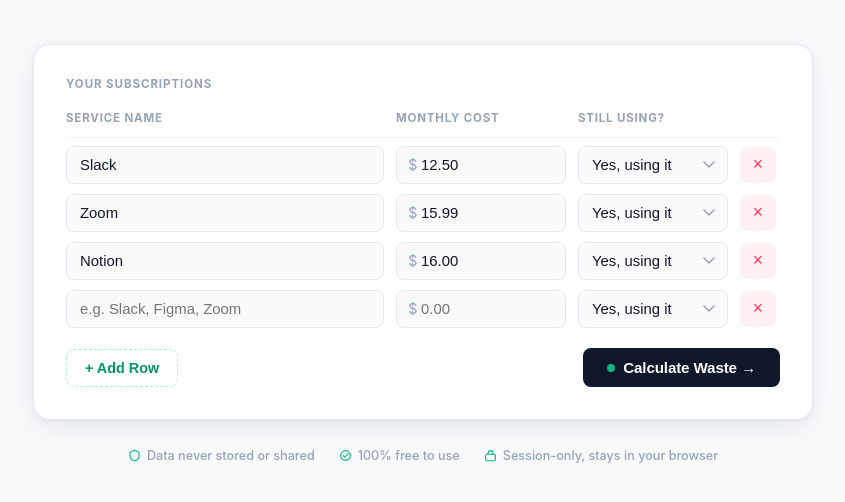
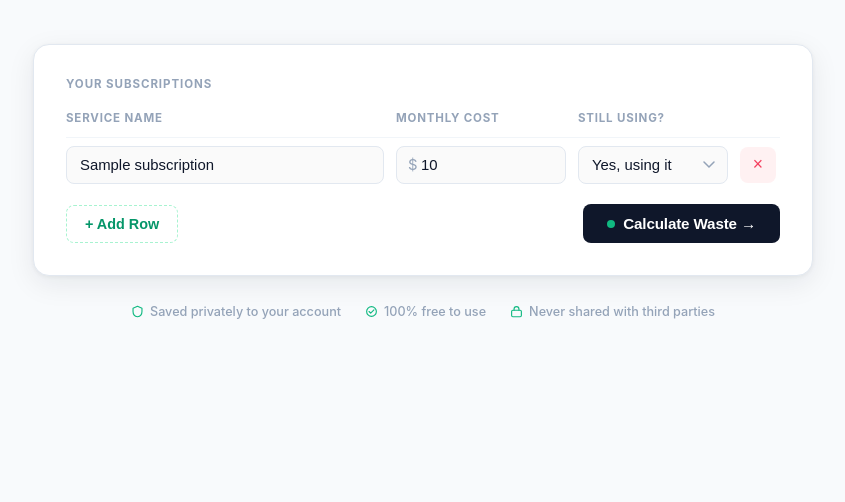
Before and after one commit to loganmcp22-svg/saas-audit, a Flask app: page / in a window 1280 px wide. Shown: the part 270-772 px from the top of the page, without its empty margins (217-1062 px from the left). Run offline with Flask 3, Linux system fonts and the light colour scheme; a user stored in the database is signed in; tables that the repository leaves empty hold one stand-in row (values such as "Sample post").

Commit message:
persist subscriptions to database

```diff
--- a/app.py
+++ b/app.py
@@ -37,7 +37,7 @@ def index():
         costs = request.form.getlist('cost')
         usings = request.form.getlist('using')
 
-        subscriptions = []
+        submitted_names = set()
         for name, cost_str, using in zip(names, costs, usings):
             name = name.strip()
             if not name:
@@ -46,24 +46,53 @@ def index():
                 cost = float(cost_str)
             except (ValueError, TypeError):
                 cost = 0.0
-            subscriptions.append({
-                'name': name,
-                'cost': cost,
-                'using': using == 'yes',
-            })
+            submitted_names.add(name)
 
-        session['subscriptions'] = subscriptions
+            existing = models.Subscription.query.filter_by(
+                user_id=current_user.id, name=name
+            ).first()
+            if existing:
+                existing.monthly_cost = cost
+                existing.is_active = using == 'yes'
+            else:
+                db.session.add(models.Subscription(
+                    user_id=current_user.id,
+                    name=name,
+                    monthly_cost=cost,
+                    is_active=using == 'yes',
+                ))
+
+        # Remove subscriptions the user deleted from the form
+        if submitted_names:
+            models.Subscription.query.filter(
+                models.Subscription.user_id == current_user.id,
+                ~models.Subscription.name.in_(submitted_names),
+            ).delete(synchronize_session='fetch')
+        else:
+            models.Subscription.query.filter_by(user_id=current_user.id).delete()
+
+        db.session.commit()
         return redirect(url_for('results'))
 
-    return render_template('index.html')
+    db_subs = current_user.subscriptions.order_by(models.Subscription.created_at).all()
+    subs_data = [
+        {'name': s.name, 'cost': float(s.monthly_cost), 'using': 'yes' if s.is_active else 'no'}
+        for s in db_subs
+    ]
+    return render_template('index.html', subscriptions=subs_data)
 
 
 @app.route('/results')
 @login_required
 def results():
-    subscriptions = session.get('subscriptions', [])
-    if not subscriptions:
+    db_subs = current_user.subscriptions.order_by(models.Subscription.created_at).all()
+    if not db_subs:
         return redirect(url_for('index'))
+
+    subscriptions = [
+        {'name': s.name, 'cost': float(s.monthly_cost), 'using': s.is_active}
+        for s in db_subs
+    ]
 
     total = sum(s['cost'] for s in subscriptions)
     waste = sum(s['cost'] for s in subscriptions if not s['using'])
--- a/templates/index.html
+++ b/templates/index.html
@@ -497,7 +497,7 @@
           <svg viewBox="0 0 16 16" fill="none" aria-hidden="true">
             <path d="M8 1.5L2.5 4v4c0 3.1 2.3 5.9 5.5 6.5 3.2-.6 5.5-3.4 5.5-6.5V4L8 1.5z" stroke="currentColor" stroke-width="1.4" stroke-linejoin="round"/>
           </svg>
-          Data never stored or shared
+          Saved privately to your account
         </div>
         <div class="trust-item">
           <svg viewBox="0 0 16 16" fill="none" aria-hidden="true">
@@ -511,7 +511,7 @@
             <rect x="2" y="6.5" width="12" height="8" rx="1.5" stroke="currentColor" stroke-width="1.4"/>
             <path d="M5 6.5V5a3 3 0 016 0v1.5" stroke="currentColor" stroke-width="1.4" stroke-linecap="round"/>
           </svg>
-          Session-only, stays in your browser
+          Never shared with third parties
         </div>
       </div>
 
@@ -552,14 +552,13 @@
       row.querySelector('input[name="name"]').focus();
     });
 
-    // Seed with 4 starter rows
-    const starters = [
-      ['Slack',  '12.50', 'yes'],
-      ['Zoom',   '15.99', 'yes'],
-      ['Notion', '16.00', 'yes'],
-      ['',       '',      'yes'],
-    ];
-    starters.forEach(function (s) { container.appendChild(createRow(s[0], s[1], s[2])); });
+    // Seed from saved subscriptions, or one blank row for new users
+    const saved = {{ subscriptions | tojson }};
+    if (saved.length > 0) {
+      saved.forEach(function (s) { container.appendChild(createRow(s.name, s.cost, s.using)); });
+    } else {
+      container.appendChild(createRow());
+    }
   </script>
 </body>
 </html>
```
